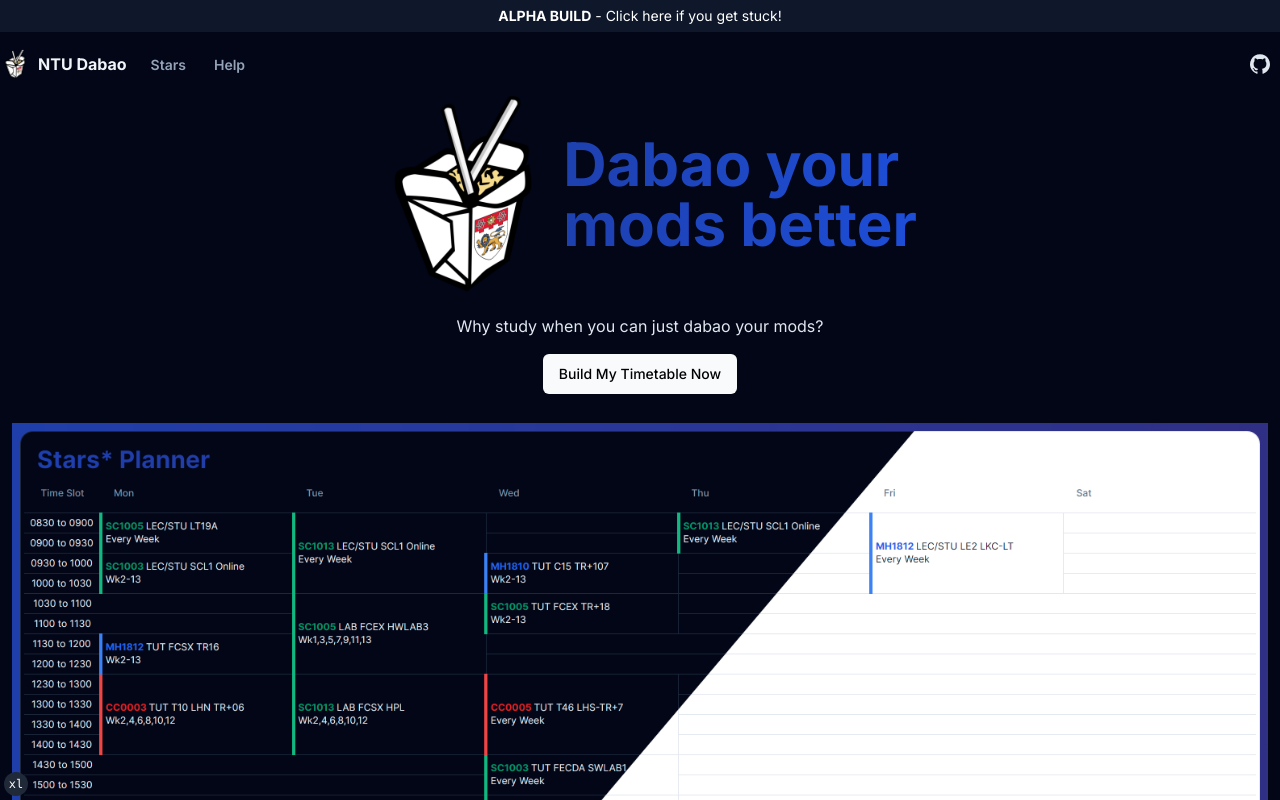
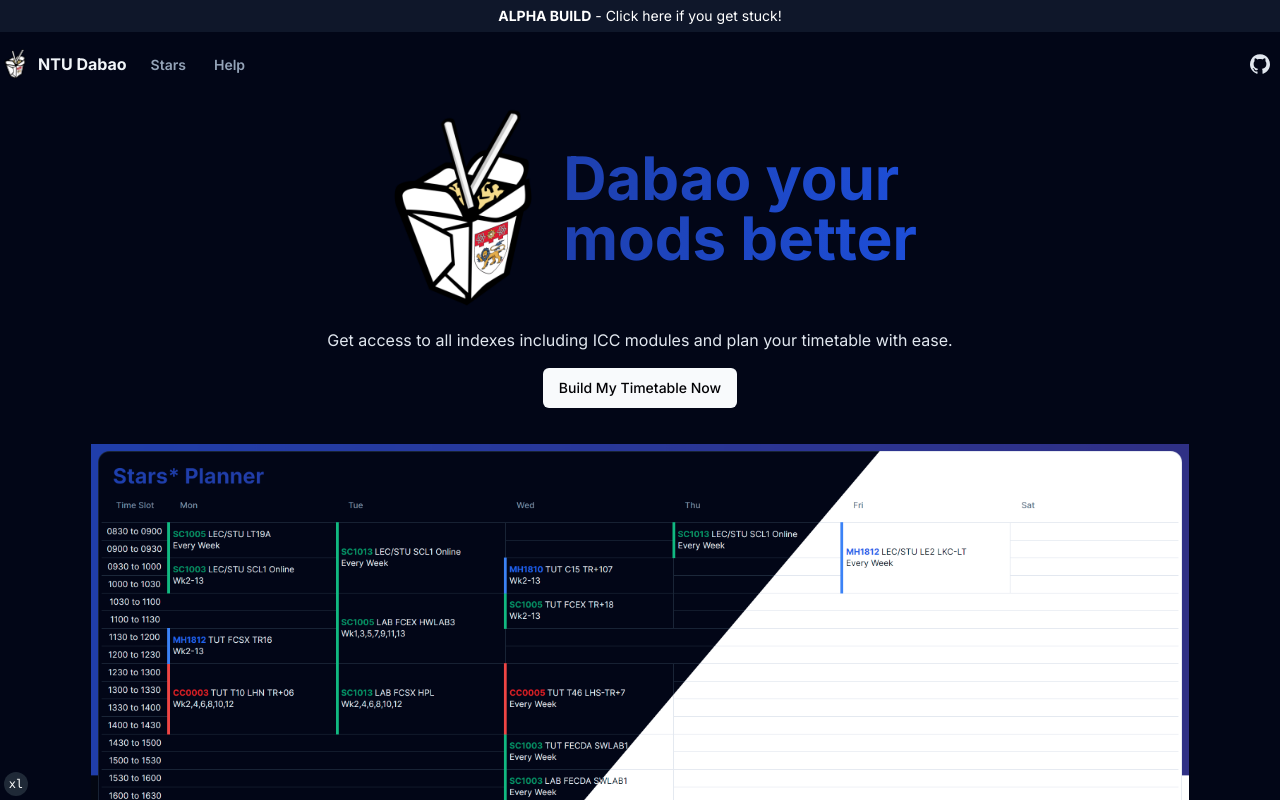
Before and after one commit to Dallas-Ng/ntu-mods, a Next.js app: page / in a window 1280 px wide. Shown: the top 800 px of the page. Built offline with nearby package versions, Linux system fonts and the light colour scheme.

Commit message:
refactor: standardise layout

```diff
--- a/app/(main)/share/layout.tsx
+++ b/app/(main)/share/layout.tsx
@@ -1,4 +1,6 @@
 import { Metadata } from "next"
+
+import PageLayout from "@/components/page-layout"
 
 export const metadata: Metadata = {
   title: `Stars* Planner`,
@@ -10,13 +12,5 @@
 }
 
 export default function RootLayout({ children }: RootLayoutProps) {
-  return (
-    <>
-      <div className="absolute top-0 z-0 h-[50vh] w-full bg-gradient-to-r from-emerald-800 to-green-900" />
-
-      <div className="container relative z-[1] sm:py-10">
-        <>{children}</>
-      </div>
-    </>
-  )
+  return <PageLayout containerClassName="p-0">{children}</PageLayout>
 }
--- a/app/(main)/stars/layout.tsx
+++ b/app/(main)/stars/layout.tsx
@@ -1,4 +1,6 @@
 import { Metadata } from "next"
+
+import PageLayout from "@/components/page-layout"
 
 export const metadata: Metadata = {
   title: `Stars* Planner (Shared)`,
@@ -10,13 +12,5 @@
 }
 
 export default function RootLayout({ children }: RootLayoutProps) {
-  return (
-    <>
-      <div className="absolute top-0 z-0 h-[50vh] w-full bg-gradient-to-r from-blue-800 to-indigo-900" />
-
-      <div className="container relative z-[1] sm:py-10">
-        <>{children}</>
-      </div>
-    </>
-  )
+  return <PageLayout containerClassName="p-0">{children}</PageLayout>
 }
--- a/app/(support)/debug/layout.tsx
+++ b/app/(support)/debug/layout.tsx
@@ -1,4 +1,6 @@
 import { Metadata } from "next"
+
+import PageLayout from "@/components/page-layout"
 
 export const metadata: Metadata = {
   title: `Help`
@@ -9,11 +11,5 @@
 }
 
 export default function RootLayout({ children }: RootLayoutProps) {
-  return (
-    <>
-      <div className="container md:py-10">
-        <>{children}</>
-      </div>
-    </>
-  )
+  return <PageLayout>{children}</PageLayout>
 }
--- a/app/(support)/help/layout.tsx
+++ b/app/(support)/help/layout.tsx
@@ -1,4 +1,6 @@
 import { Metadata } from "next"
+
+import PageLayout from "@/components/page-layout"
 
 export const metadata: Metadata = {
   title: `Help`
@@ -9,11 +11,5 @@
 }
 
 export default function RootLayout({ children }: RootLayoutProps) {
-  return (
-    <>
-      <div className="container md:py-10">
-        <>{children}</>
-      </div>
-    </>
-  )
+  return <PageLayout>{children}</PageLayout>
 }
--- a/app/layout.tsx
+++ b/app/layout.tsx
@@ -47,21 +47,21 @@
       <html lang="en" suppressHydrationWarning>
         <ClarityTag />
 
-        <body
-          className={cn(
-            "flex min-h-screen flex-col bg-background font-sans antialiased",
-            fontSans.variable
-          )}>
+        <body className={cn("font-sans antialiased", fontSans.variable)}>
           <ThemeProvider attribute="class" defaultTheme="system" enableSystem>
-            <NotificationBanner.inAlpha />
+            <div className="flex h-screen w-screen flex-col ">
+              <NotificationBanner.inAlpha />
 
-            <NavigationBar />
+              <NavigationBar />
 
-            <div className="flex-1">{children}</div>
+              <div className="flex-1">
+                <div className="relative z-[1]">{children}</div>
+              </div>
 
-            <footer className="py-2">
-              <p className="text-center text-sm">Dallas &copy; 2024</p>
-            </footer>
+              <footer className="z-[1] py-2">
+                <p className="text-center text-sm">Dallas &copy; 2024</p>
+              </footer>
+            </div>
 
             <StarsManageButton />
             <TailwindIndicator />
--- a/app/page.tsx
+++ b/app/page.tsx
@@ -7,7 +7,7 @@
 export default function IndexPage() {
   return (
     <div className="container p-3">
-      <div className="flex items-center justify-center align-middle md:h-72">
+      <div className="flex items-center justify-center align-middle">
         <div className="max-w-[800px]">
           <div className="mb-5 flex flex-col items-center justify-center text-center md:flex-row md:text-left">
             <Icons.logo height={200} width={200} />
@@ -19,7 +19,8 @@
           </div>
 
           <p className="text-center">
-            Why study when you can just dabao your mods?
+            Get access to all indexes including ICC modules and plan your
+            timetable with ease.
           </p>
 
           <div className="my-4 flex justify-center">
@@ -30,7 +31,7 @@
         </div>
       </div>
 
-      <div className="relative mt-5 hidden h-[700px] w-full justify-center md:block">
+      <div className="relative mt-5 hidden h-[600px] w-full justify-center md:block">
         <Image
           src="/product-screenshot.png"
           alt="product"
--- /dev/null
+++ b/components/page-layout.tsx
@@ -0,0 +1,18 @@
+import { cn } from "@/lib/utils"
+
+interface Props {
+  children: React.ReactNode
+  containerClassName?: React.HTMLAttributes<HTMLDivElement>["className"]
+}
+
+export default function PageLayout({ children, containerClassName }: Props) {
+  return (
+    <>
+      {/* <div className="absolute top-0 z-0 h-[50vh] w-full bg-gradient-to-r from-emerald-800 to-green-900" /> */}
+
+      <div className={cn("container p-5 md:p-0", containerClassName)}>
+        <>{children}</>
+      </div>
+    </>
+  )
+}
```
